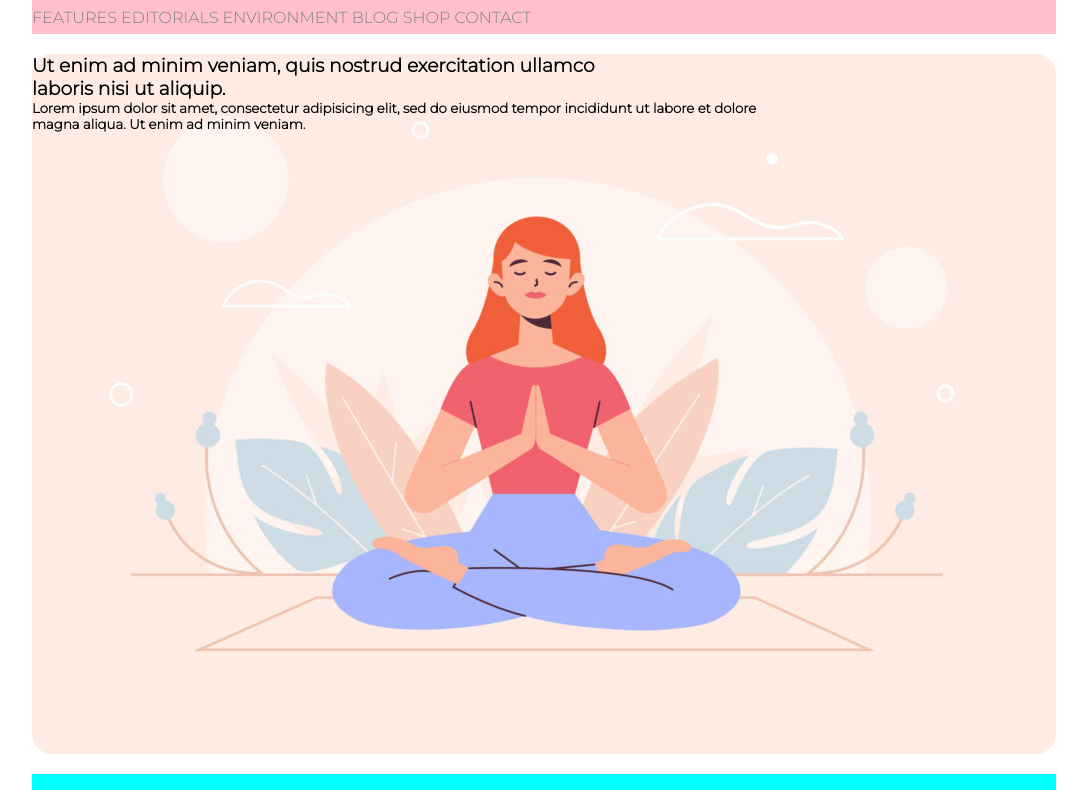
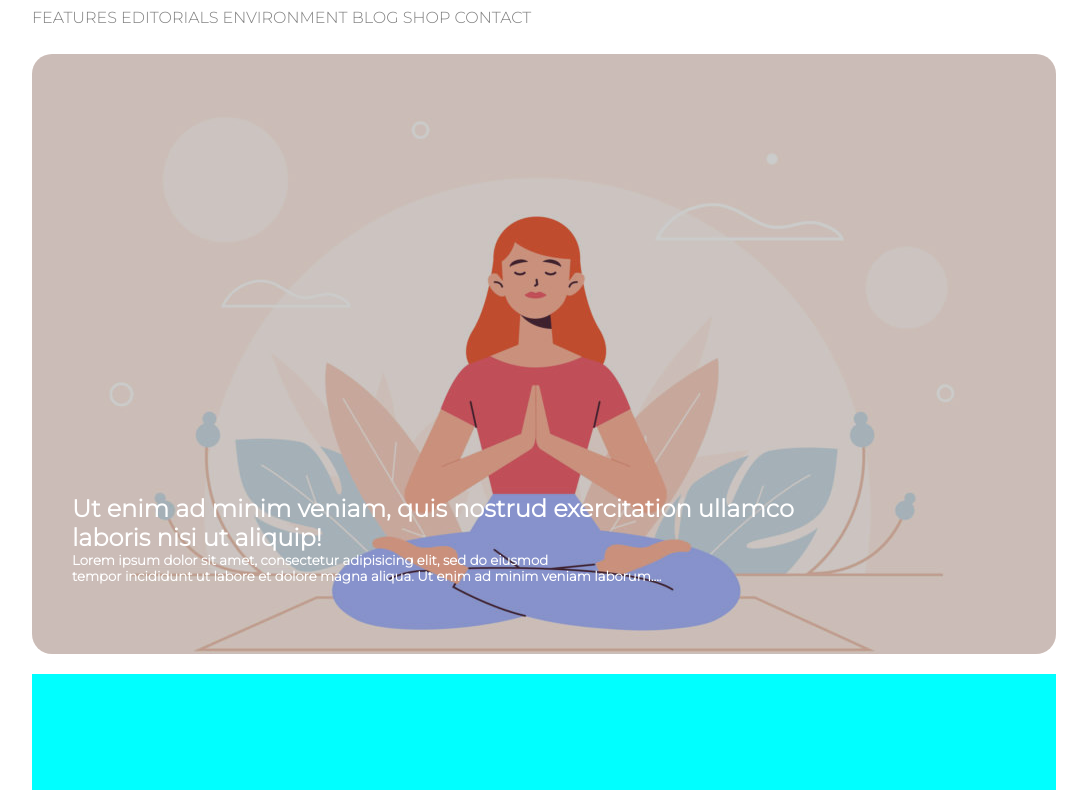
Before and after one commit to Stefanopa87/htmlcss-wp, a plain HTML site: page index.html in a window 1280 px wide. Shown: the part 86-876 px from the top of the page, without its empty margins (96-1183 px from the left). Drawn offline with Linux system fonts and the light colour scheme.

Commit message:
section done

```diff
--- a/css/master.css
+++ b/css/master.css
@@ -14,8 +14,6 @@
   header{
     height: 120px;
     margin-bottom: 20px;
-    /* debug */
-    background-color: pink;
   }
 
   #logo{
@@ -26,6 +24,7 @@
     margin-top: 20px;
     display: inline-block;
     list-style-type: none;
+
   }
 
   a{
@@ -36,12 +35,24 @@
   /* parte centrale */
 
   section{
-    height: 700px;
+    height: 600px;
     margin-bottom: 20px;
     background-image: url("../img/banner.jpg");
     border-radius: 20px;
+  }
 
+  .layover{
+    background-color: rgba(0, 0, 0, 0.2);
+    z-index: 1;
+    border-radius: 20px;
+    width: 100%;
+    height: 100%;
+  }
 
+  .section-text{
+    color: #fff;
+    padding-top: 440px;
+    padding-left: 40px;
   }
 
   main{
--- a/index.html
+++ b/index.html
@@ -31,15 +31,16 @@
       <main>
         <!-- parte grande -->
         <section>
-          <div class="">
-            <h3>Ut enim ad minim veniam, quis nostrud exercitation ullamco <br>
-              laboris nisi ut aliquip.
-            </h3>
-            <h5>Lorem ipsum dolor sit amet, consectetur adipisicing elit, sed do eiusmod tempor incididunt ut labore et dolore <br>
-              magna aliqua. Ut enim ad minim veniam.
-            </h5>
+          <div class="layover">
+            <div class="section-text">
+              <h2>Ut enim ad minim veniam, quis nostrud exercitation ullamco <br>
+                laboris nisi ut aliquip!
+              </h2>
+              <h5>Lorem ipsum dolor sit amet, consectetur adipisicing elit, sed do eiusmod <br>
+                 tempor incididunt ut labore et dolore magna aliqua. Ut enim ad minim veniam laborum....
+              </h5>
+            </div>
           </div>
-
         </section>
 
         <!-- colonne -->
```
Lines whose indentation alone changed are shown as unchanged.
